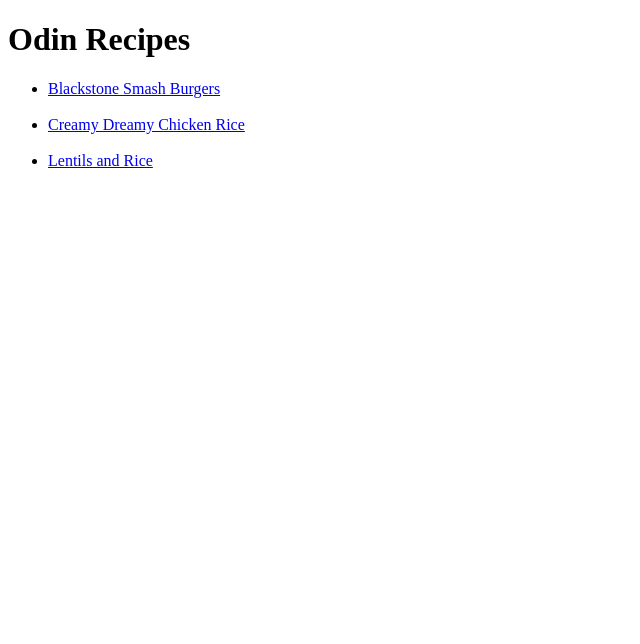
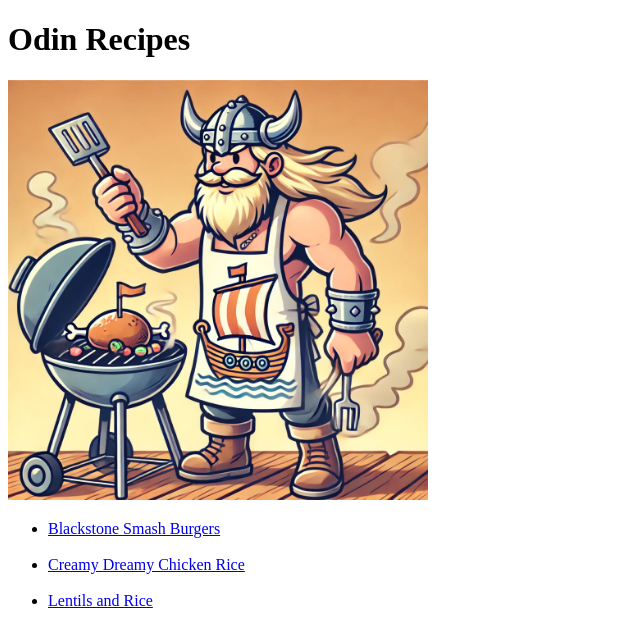
Before and after one commit to positivelyferris/odin-recipes, a plain HTML site: page index.html in a window 1280 px wide. Shown: the whole page, without its empty margins (0-640 px from the left). Drawn offline with Linux system fonts and the light colour scheme.

Commit message:
Add image to index HTML and clean recipes HTML
Add new Odin cooking image to index HTML page
and clean recipes HTML for formatting.

```diff
--- a/index.html
+++ b/index.html
@@ -6,6 +6,7 @@
 </head>
 <body>
     <h1>Odin Recipes</h1>
+    <img src="./img/odin-cooking.jpg" width="420" alt="Cartoon picture of Odin with Viking ship apron holding a spatula cooking on a grill">
     <p>
         <ul>
             <li><a href="recipes/blackstone-smashburgers.html">Blackstone Smash Burgers</a></li>
```
Also changed, not shown: recipes/blackstone-smashburgers.html (+0 -2 lines), recipes/creamy-dreamy-chicken-rice.html (+0 -2 lines), recipes/lentils-rice.html (+0 -2 lines), img/odin-cooking.jpg (added).
